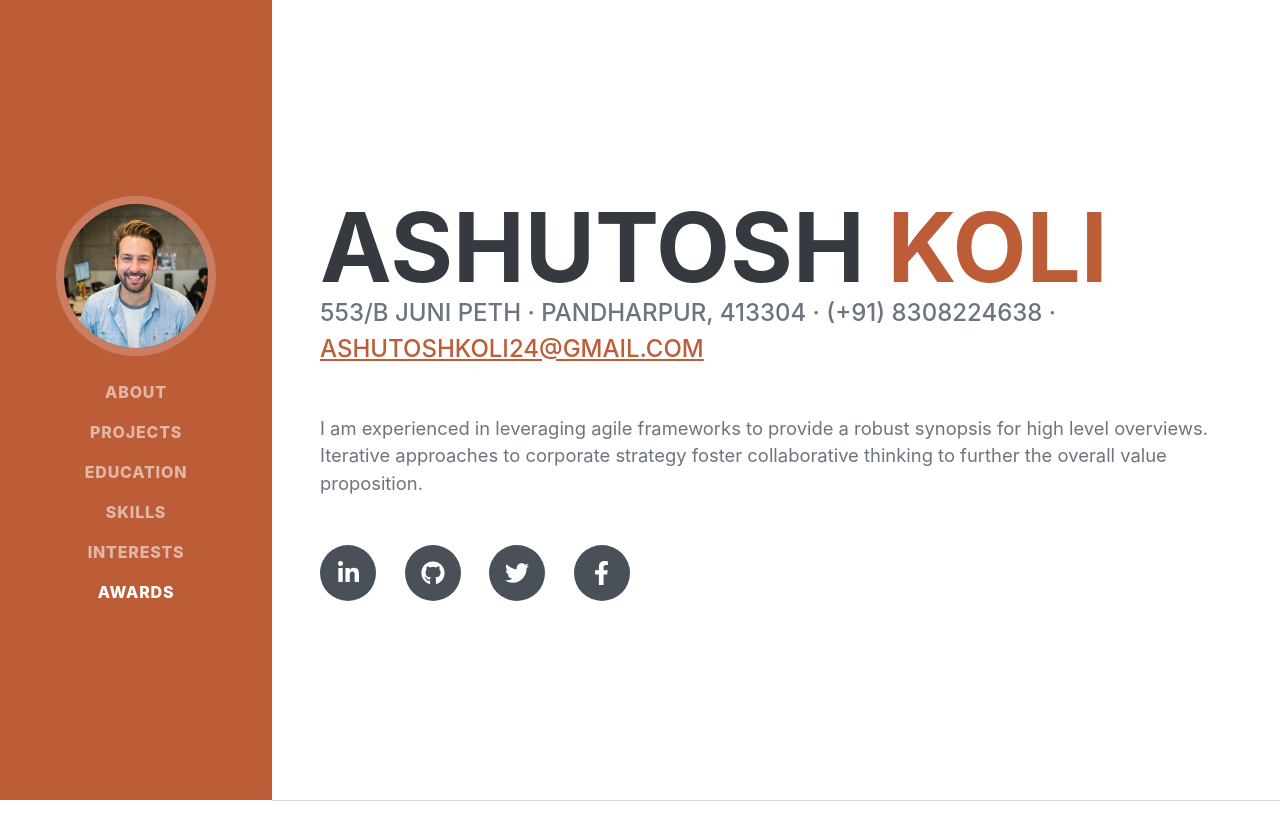
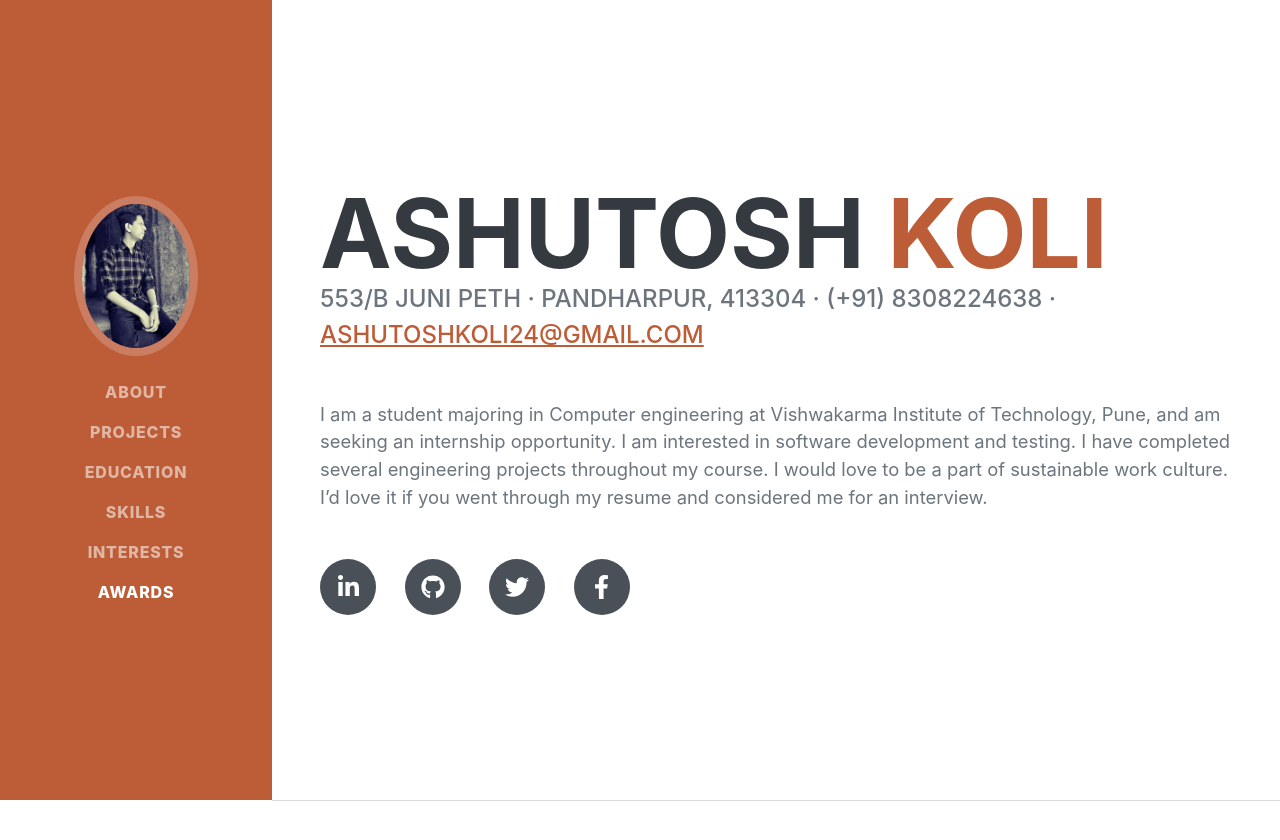
Before and after one commit to Ashu4638/Portfolio, a PHP site: page / in a window 1280 px wide. Shown: the top 840 px of the page. Run offline with PHP 8.4, Linux system fonts and the light colour scheme; some web fonts are replaced.

Commit message:
Modified

```diff
--- a/index.php
+++ b/index.php
@@ -5,7 +5,7 @@
         <meta name="viewport" content="width=device-width, initial-scale=1, shrink-to-fit=no" />
         <meta name="description" content="" />
         <meta name="author" content="" />
-        <title>Resume - Start Bootstrap Theme</title>
+        <title>Resume - Ashutosh Koli</title>
         <link rel="icon" type="image/x-icon" href="assets/img/favicon.ico" />
         <!-- Font Awesome icons (free version)-->
         <script src="https://use.fontawesome.com/releases/v5.15.4/js/all.js" crossorigin="anonymous"></script>
@@ -19,8 +19,8 @@
         <!-- Navigation-->
         <nav class="navbar navbar-expand-lg navbar-dark bg-primary fixed-top" id="sideNav">
             <a class="navbar-brand js-scroll-trigger" href="#page-top">
-                <span class="d-block d-lg-none">Clarence Taylor</span>
-                <span class="d-none d-lg-block"><img class="img-fluid img-profile rounded-circle mx-auto mb-2" src="assets/img/profile.jpg" alt="..." /></span>
+                <span class="d-block d-lg-none">Ashutosh Koli</span>
+                <span class="d-none d-lg-block"><img class="img-fluid img-profile rounded-circle mx-auto mb-2" src="assets/img/profile.jpeg" alt="..." /></span>
             </a>
             <button class="navbar-toggler" type="button" data-bs-toggle="collapse" data-bs-target="#navbarResponsive" aria-controls="navbarResponsive" aria-expanded="false" aria-label="Toggle navigation"><span class="navbar-toggler-icon"></span></button>
             <div class="collapse navbar-collapse" id="navbarResponsive">
@@ -47,7 +47,9 @@
                         553/B Juni Peth · Pandharpur, 413304 · (+91) 8308224638 ·
                         <a href="mailto:ashutoshkoli24@gmail.com">ashutoshkoli24@gmail.com</a>
                     </div>
-                    <p class="lead mb-5">I am experienced in leveraging agile frameworks to provide a robust synopsis for high level overviews. Iterative approaches to corporate strategy foster collaborative thinking to further the overall value proposition.</p>
+                    <p class="lead mb-5">
+                    I am a student majoring in Computer engineering at Vishwakarma Institute of Technology, Pune, and am seeking an internship opportunity. I am interested in software development and testing. I have completed several engineering projects throughout my course. I would love to be a part of sustainable work culture. I’d love it if you went through my resume and considered me for an interview.
+                    </p>
                     <div class="social-icons">
                         <a class="social-icon" href="https://www.linkedin.com/in/ashutosh-koli-283a64210/"><i class="fab fa-linkedin-in"></i></a>
                         <a class="social-icon" href="https://github.com/Ashu4638"><i class="fab fa-github"></i></a>
@@ -63,7 +65,7 @@
                     <h2 class="mb-5">Projects</h2>
                     <div class="d-flex flex-column flex-md-row justify-content-between mb-5">
                         <div class="flex-grow-1">
-                            <h3 class="mb-0">Algorithm Visualizer</h3>
+                            <a href = "https://github.com/Ashu4638/Algorithm-Visualizer"><h3 class="mb-0">Algorithm Visualizer</h3></a>
                             <div class="subheading mb-3">Python</div>
                             <ul>
                                 <li>This System is Developed using Python to Demonstrate the working of Searching and Sorting Algorithms. </li>
@@ -75,7 +77,7 @@
                     </div>
                     <div class="d-flex flex-column flex-md-row justify-content-between mb-5">
                         <div class="flex-grow-1">
-                            <h3 class="mb-0">Auto Baby Cry Detection and Music Player</h3>
+                            <a href = "https://github.com/Ashu4638/Auto-Baby-Cry-Detection-and-Music-Player"><h3 class="mb-0">Auto Baby Cry Detection and Music Player</h3></a>
                             <div class="subheading mb-3">Python and Machine Learning</div>
                             <ul>
                                 <li>System is developed to monitor and detect infant cry and send alert messages to parents. </li>
@@ -87,7 +89,7 @@
                     </div>
                     <div class="d-flex flex-column flex-md-row justify-content-between mb-5">
                         <div class="flex-grow-1">
-                            <h3 class="mb-0">OS Simulation</h3>
+                           <a href = "https://github.com/Ashu4638/Microprocessor-Simulation"> <h3 class="mb-0">OS Simulation</h3></a>
                             <div class="subheading mb-3">C++ and Data Structures</div>
                             <ul>
                                 <li>Developed to demonstrate the working of Microprocessor & its basic operations.</li>
@@ -117,7 +119,8 @@ Registers, Instruction Registers, Instruction Counter and Toggle after execution
                     <div class="d-flex flex-column flex-md-row justify-content-between">
                         <div class="flex-grow-1">
                             <h3 class="mb-0">Shri Vitthal Education and Research Institutes College of Engineering and Polytechnic, Pandharpur</h3>
-                            <div class="subheading mb-3">Information Technology</div>
+                            <div class="subheading mb-3">Diploma</div>
+                            <div>Information Technology</div>
                             <p>PERCENTAGE: 94.88</p>
                         </div>
                         <div class="flex-shrink-0"><span class="text-primary">August 2018 - May 2020</span></div>
@@ -167,8 +170,8 @@ Registers, Instruction Registers, Instruction Counter and Toggle after execution
             <section class="resume-section" id="interests">
                 <div class="resume-section-content">
                     <h2 class="mb-5">Interests</h2>
-                    <p>Apart from being a web developer, I enjoy most of my time being outdoors. In the winter, I am an avid skier and novice ice climber. During the warmer months here in Colorado, I enjoy mountain biking, free climbing, and kayaking.</p>
-                    <p class="mb-0">When forced indoors, I follow a number of sci-fi and fantasy genre movies and television shows, I am an aspiring chef, and I spend a large amount of my free time exploring the latest technology advancements in the front-end web development world.</p>
+                    <p>Apart from being a developer, I enjoy most of my time being outdoors.</p>
+                    <p class="mb-0">When indoors, I follow a number of sci-fi and fantasy genre movies and television shows, I am an excellent carrom player, I also like playing chess and other Strategic Games, and I spend a large amount of my free time exploring the latest technology advancements in the development world.</p>
                 </div>
             </section>
             <hr class="m-0" />
```
Also changed, not shown: assets/img/profile.jpeg (added), assets/img/profile.jpg (deleted).
